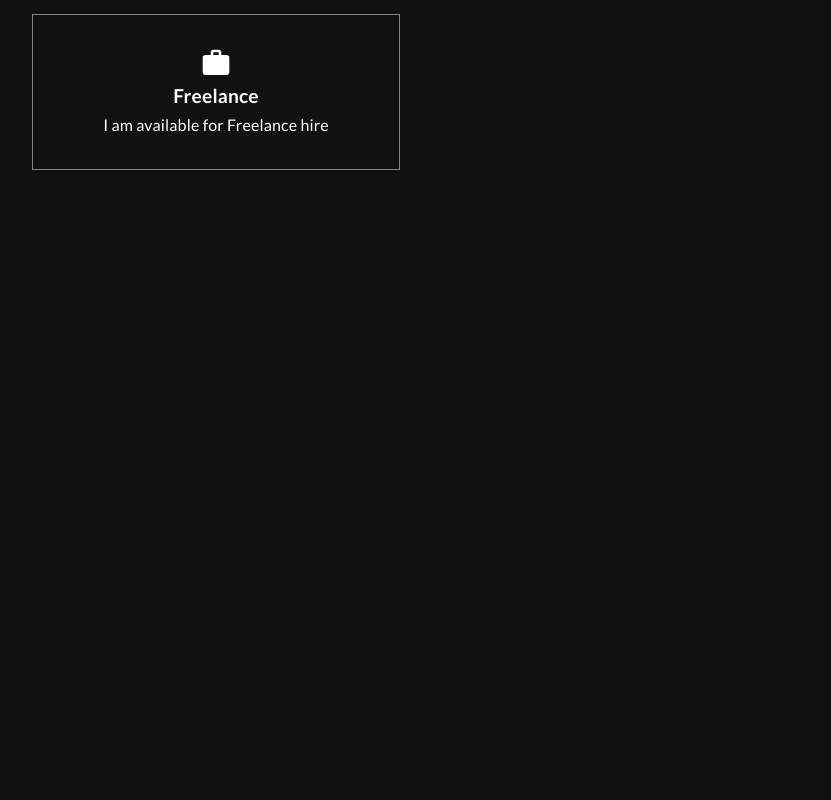
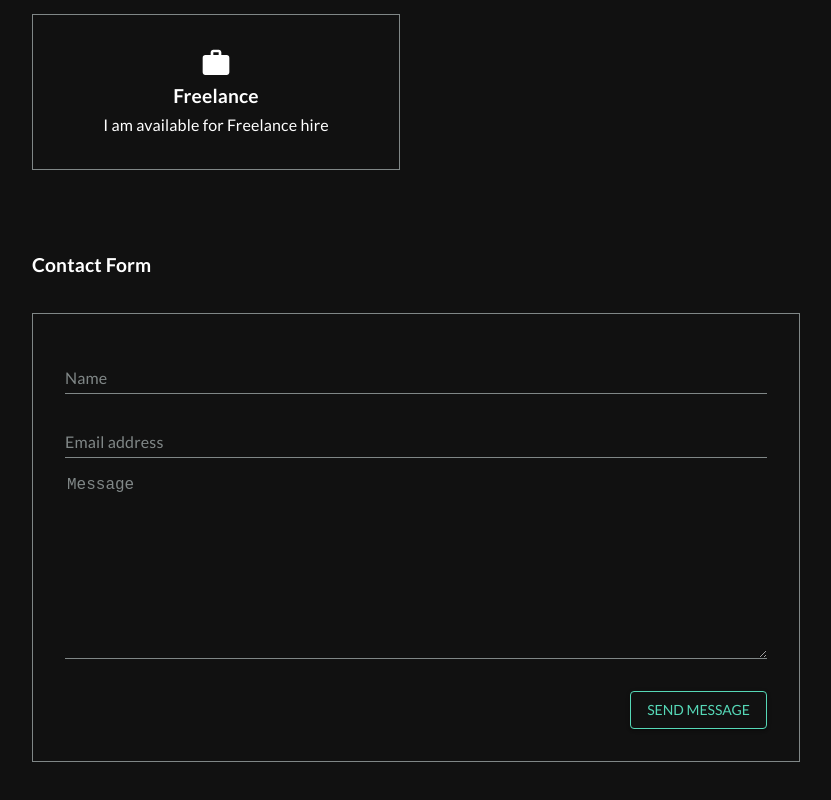
Before and after one commit to Juaniconn/juan-ponce-portfolio, a React (Create React App) app: page /contact in a window 1280 px wide. Shown: the part 1116-1916 px from the top of the page, without its empty margins (224-1055 px from the left). Before the commit the page ends 1366 px from the top, so only its background shows below. Built offline with nearby package versions, Linux system fonts and the light colour scheme.

Commit message:
Contact Form

```diff
--- a/src/components/molecules/contactForm.js
+++ b/src/components/molecules/contactForm.js
@@ -0,0 +1,93 @@
+import React from 'react'
+import { Box, makeStyles, Typography, FormControl, InputLabel, Input, TextareaAutosize, Button } from '@material-ui/core'
+
+const useStyles = makeStyles((theme) => ({
+    contactInfo: {
+        margin: "5rem 0",
+    },
+    contactInfoTypography: {
+        [theme.breakpoints.down('xs')]: {
+            textAlign: "center",
+        },
+    },
+    contactInfoWrapper: {
+        border: "1px solid #808787",
+        padding: '2rem',
+        display: 'grid',
+        gridGap: '1rem',
+    },
+    contactInfoItem: {
+
+    },
+    contactInfoInput: {
+        color: 'white',
+        backgroundColor: "transparent",
+        outline: 'none',
+        borderTop: '0',
+        borderLeft: '0',
+        borderRight: '0',
+        borderColor: '#808787',
+        fontSize: "1rem",
+        "&::placeholder": {
+            color: '#808787',
+            fontSize: "1rem",
+        },
+        "&:before": {
+            borderBottom: "1px solid #808787",
+        },
+        "&:hover:not(.Mui-disabled):before": {
+            borderBottom: "2px solid #808787 !important",
+        },
+        "&:after": {
+            borderBottom: "1px solid #808787",
+        },
+    },
+    contactFormButtonWrapper: {
+        justifySelf: 'end',
+        [theme.breakpoints.down('xs')]: {
+            justifySelf: 'initial',
+        }
+    },
+    contactFormButtonItem: {
+        marginTop: '1rem',
+        backgroundColor: "transparent",
+        color: '#56D8B7',
+        border: '1px solid #56D8B7',
+        "&:hover": {
+            backgroundColor: "#56D8B7",
+            color: 'white',
+            border: '1px solid transparent',
+        },
+        [theme.breakpoints.down('xs')]: {
+            width: '100%',
+        },
+    },
+}));
+
+
+const ContactInfo = () => {
+    const classes = useStyles()
+    return(
+        <Box className={classes.contactInfo}>
+            <Typography style={{color: '#fff', marginBottom: "2rem", fontWeight: 'bolder', fontSize: '1.2rem'}} variant="h6">Contact Form</Typography>
+            <Box className={classes.contactInfoWrapper}>
+                <FormControl className={classes.contactInfoItem}>
+                    <InputLabel style={{color: '#808787'}} htmlFor="name">Name</InputLabel>
+                    <Input className={classes.contactInfoInput} id="name" aria-describedby="my-helper-text" />
+                </FormControl>
+                <FormControl className={classes.contactInfoItem}>
+                    <InputLabel style={{color: '#808787'}} htmlFor="email">Email address</InputLabel>
+                    <Input className={classes.contactInfoInput} id="email" aria-describedby="my-helper-text" />
+                </FormControl>
+                <FormControl className={classes.contactInfoItem}>
+                    <TextareaAutosize className={classes.contactInfoInput} rowsMin={10} id="message" aria-label="empty textarea" placeholder="Message" />
+                </FormControl>
+                <FormControl className={classes.contactFormButtonWrapper}>
+                    <Button className={classes.contactFormButtonItem} variant="contained">Send Message</Button>
+                </FormControl>
+            </Box>
+        </Box>
+    )
+}
+
+export default ContactInfo
--- a/src/components/molecules/contactInfo.js
+++ b/src/components/molecules/contactInfo.js
@@ -5,15 +5,15 @@ import LocationOnIcon from '@material-ui/icons/LocationOn';
 import WorkIcon from '@material-ui/icons/Work';
 
 const useStyles = makeStyles((theme) => ({
-    contactInfo: {
+    contactForm: {
         margin: "5rem 0",
     },
-    contactInfoTypography: {
+    contactFormTypography: {
         [theme.breakpoints.down('xs')]: {
             textAlign: "center",
         },
     },
-    contactInfoWrapper: {
+    contactFormWrapper: {
         display: "grid",
         gridTemplateColumns: "1fr 1fr",
         gridGap: "2rem",
@@ -21,7 +21,7 @@ const useStyles = makeStyles((theme) => ({
             gridTemplateColumns: "1fr",
         },
     },
-    contactInfoItem: {
+    contactFormItem: {
         display: "flex",
         textAlign: "center",
         justifyContent: "space-evenly",
@@ -33,23 +33,23 @@ const useStyles = makeStyles((theme) => ({
 }));
 
 
-const ContactInfo = () => {
+const ContactForm = () => {
     const classes = useStyles()
     return(
-        <Box className={classes.contactInfo}>
+        <Box className={classes.contactForm}>
             <Typography style={{color: '#fff', marginBottom: "2rem", fontWeight: 'bolder', fontSize: '1.2rem'}} variant="h6">Contact Info</Typography>
-            <Box className={classes.contactInfoWrapper}>
-                <Box className={classes.contactInfoItem}>
+            <Box className={classes.contactFormWrapper}>
+                <Box className={classes.contactFormItem}>
                     <EmailIcon style={{color: '#fff', fontSize: '2rem'}}></EmailIcon>
                     <Typography style={{color: '#fff', fontWeight: 'bold', fontSize: '1.2rem'}} variant="subtitle1">Email</Typography>
                     <Typography style={{color: '#fff'}} variant="body1">me.juanponce@gmail.com</Typography>
                 </Box>
-                <Box className={classes.contactInfoItem}>
+                <Box className={classes.contactFormItem}>
                     <LocationOnIcon style={{color: '#fff', fontSize: '2rem'}}></LocationOnIcon>
                     <Typography style={{color: '#fff', fontWeight: 'bold', fontSize: '1.2rem'}} variant="subtitle1">Address</Typography>
                     <Typography style={{color: '#fff'}} variant="body1">Guadalajara, México</Typography>
                 </Box>
-                <Box className={classes.contactInfoItem}>
+                <Box className={classes.contactFormItem}>
                     <WorkIcon style={{color: '#fff', fontSize: '2rem'}}></WorkIcon>
                     <Typography style={{color: '#fff', fontWeight: 'bold', fontSize: '1.2rem'}} variant="subtitle1">Freelance</Typography>
                     <Typography style={{color: '#fff'}} variant="body1">I am available for Freelance hire</Typography>
@@ -59,4 +59,4 @@ const ContactInfo = () => {
     )
 }
 
-export default ContactInfo
+export default ContactForm
--- a/src/components/pages/contact.js
+++ b/src/components/pages/contact.js
@@ -1,6 +1,6 @@
 import React from 'react';
 import Breadcrumbs from './../molecules/breadcrumbs'
-import FooterContectInfo from './../molecules/contactInfo'
+import FooterContectInfo from '../molecules/contactInfo'
 import FooterContectForm from './../molecules/contactForm'
 
 const Contact = () => {
@@ -8,6 +8,7 @@ const Contact = () => {
     <>
         <Breadcrumbs />
         <FooterContectInfo />
+        <FooterContectForm />
     </>
   )
 }
```
